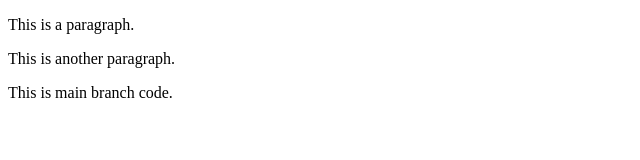
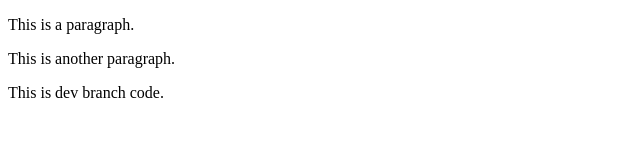
Before and after one commit to sourabhrai-scripts/CI_CD2, a plain HTML site: page index2.html in a window 1280 px wide. Shown: the full height of the page, 0-640 px from the left. Drawn offline with Linux system fonts and the light colour scheme.

Commit message:
Update1 index2.html

```diff
--- a/index2.html
+++ b/index2.html
@@ -4,7 +4,7 @@
 
 <p>This is a paragraph.</p>
 <p>This is another paragraph.</p>
-<p>This is main branch code.</p>
+<p>This is dev branch code.</p>
 
 </body>
 </html>
```
